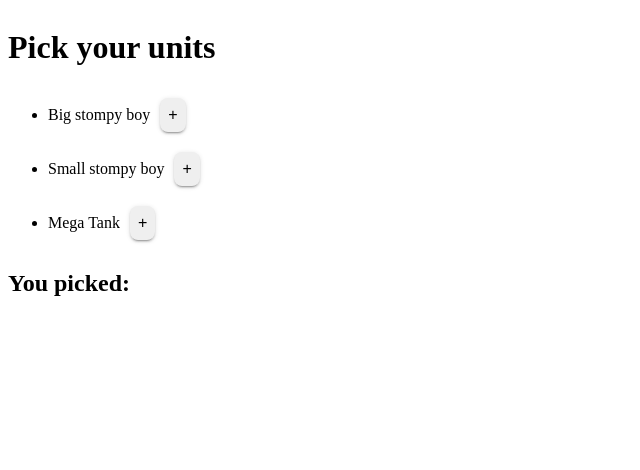
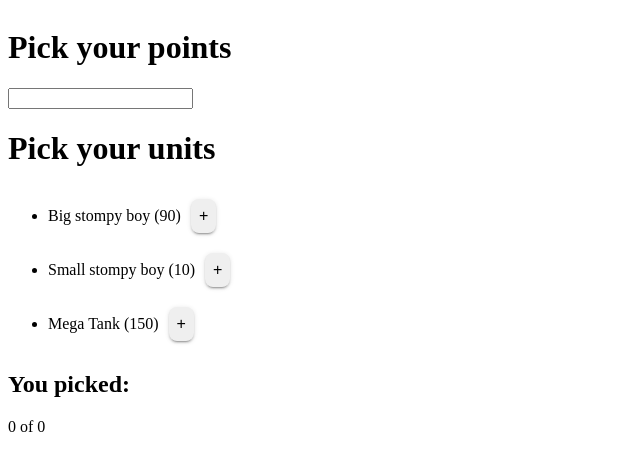
Before and after one commit to NoelleDeAngelo/MechWarriorCalc, a Next.js app: page /roster in a window 1280 px wide. Shown: the top 470 px of the page, without its empty margins (0-640 px from the left). Built offline with nearby package versions, Linux system fonts and the light colour scheme.

Commit message:
Add calculation of points per roster

```diff
--- a/src/app/roster/page.js
+++ b/src/app/roster/page.js
@@ -3,17 +3,21 @@
 import styles from "./roster.module.css";
 import unitList from "../../unitList";
 import { useRoster } from "@/context/RosterContext"
+import { useState, useRef } from "react";
 
 
 
 export default function Roster() {
 
   const { roster, setRoster } = useRoster();
+  const [rosterPoints, setRosterPoints] = useState(0);
+  const [gamePoints, setGamePoints] = useState(0);
 
   const addUnit = (unitCode) => {
     var addedUnit = {...unitList[unitCode]};
     addedUnit.id = Date.now();
     setRoster([...roster, addedUnit]);
+    setRosterPoints(prev=>prev+addedUnit.points);
   };
 
 
@@ -21,6 +25,8 @@ export default function Roster() {
     const newRoster = [...roster];
     for (var i = 0; i < newRoster.length; i++){
       if (newRoster[i].id === uid) {
+        let points = newRoster[i].points;
+        setRosterPoints((prev) => prev - points);
         newRoster.splice(i, 1);
         break;
       }
@@ -28,15 +34,19 @@ export default function Roster() {
     setRoster(newRoster);
   };
 
-
+  const updateGamePoints= (points)=>{
+    setGamePoints(points)
+  }
 
   return (
     <div>
+      <h1>Pick your points</h1>
+      <input onChange={(e)=>updateGamePoints(e.target.value)} type='number'></input>
       <h1>Pick your units</h1>
       <ul>
         {Object.keys(unitList).map((unitCode) => (
           <li key={unitCode}>
-            {unitList[unitCode].name}
+            {unitList[unitCode].name + " (" + unitList[unitCode].points + ")"}
             <button onClick={() => addUnit(unitCode)} className={styles.button}>
               +
             </button>
@@ -45,11 +55,15 @@ export default function Roster() {
       </ul>
 
       <h2>You picked:</h2>
+      <p>{rosterPoints} of { gamePoints}</p>
       <ul>
         {roster.map((unit, index) => (
           <li key={unit.id}>
             {unit.name}
-            <button onClick={() => removeUnit(unit.id)} className={styles.button}>
+            <button
+              onClick={() => removeUnit(unit.id)}
+              className={styles.button}
+            >
               Remove
             </button>
           </li>
--- a/src/unitList.js
+++ b/src/unitList.js
@@ -1,16 +1,19 @@
 const unitList = {
   A001: {
-    name:"Big stompy boy",
+    name: "Big stompy boy",
+    points: 90,
     punch: 2,
     speed: 9,
   },
   A002: {
-    name:"Small stompy boy",
+    name: "Small stompy boy",
+    points: 10,
     punch: 8,
     speed: 1,
   },
   B001: {
-    name:"Mega Tank",
+    name: "Mega Tank",
+    points: 150,
     punch: 0,
     speed: 8,
   },
```
